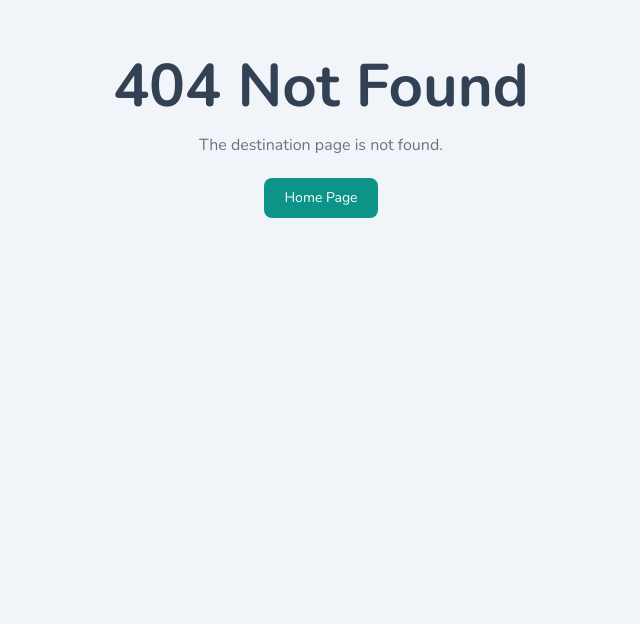
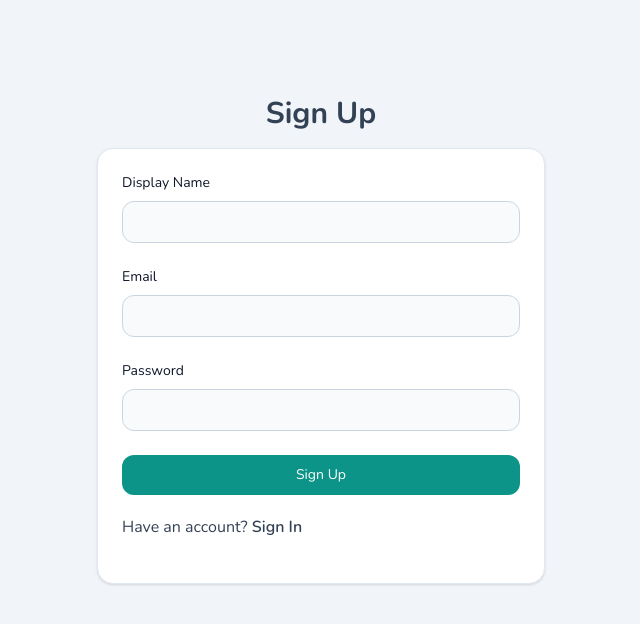
Before and after one commit to ajimsofwan/muso-ninja, a Vue app: page /register in a window 1280 px wide. Before the commit this address had no page. Shown: the top 624 px of the page, without its empty margins (319-959 px from the left). Built offline with nearby package versions, Linux system fonts and the light colour scheme; no server answers.

Commit message:
feat: add isPennding, logian and register views

```diff
--- a/package.json
+++ b/package.json
@@ -9,6 +9,7 @@
     "preview": "vite preview"
   },
   "dependencies": {
+    "firebase": "8",
     "vue": "^3.3.4",
     "vue-router": "4"
   },
--- /dev/null
+++ b/src/components/LoadingIcon.vue
@@ -0,0 +1,14 @@
+<script setup>
+import { ref } from 'vue';
+
+const props = defineProps(['data'])
+</script>
+
+<template>
+  <svg :class="data" class="animate-spin" xmlns="http://www.w3.org/2000/svg" fill="none" viewBox="0 0 24 24">
+    <circle class="opacity-5" cx="12" cy="12" r="10" stroke="currentColor" strokeWidth="4"></circle>
+    <path class="opacity-75" fill="currentColor"
+      d="M4 12a8 8 0 018-8V0C5.373 0 0 5.373 0 12h4zm2 5.291A7.962 7.962 0 014 12H0c0 3.042 1.135 5.824 3 7.938l3-2.647z">
+    </path>
+  </svg>
+</template>
--- a/src/composables/useCollection.js
+++ b/src/composables/useCollection.js
@@ -3,18 +3,22 @@ import { firestore } from "../firebase/config";
 
 const useCollection = (collection) => {
   const error = ref(null);
+  const isPending = ref(false);
 
   const addDoc = async (doc) => {
-    error.value - null;
+    error.value = null;
+    isPending.value = true;
 
     try {
       await firestore.collection(collection).add(doc);
     } catch (err) {
       console.log(err.message);
       error.value = err.message;
+    } finally {
+      isPending.value = false;
     }
   };
-  return { addDoc, error };
+  return { addDoc, isPending, error };
 };
 
 export default useCollection;
--- a/src/composables/useSigIn.js
+++ b/src/composables/useSignIn.js
@@ -2,9 +2,11 @@ import { ref } from "vue";
 import { auth } from "../firebase/config";
 
 const error = ref(null);
+const isPending = ref(false);
 
 const signIn = async (email, password) => {
   error.value = null;
+  isPending.value = true;
 
   try {
     const res = await auth.signInWithEmailAndPassword(email, password);
@@ -15,11 +17,13 @@ const signIn = async (email, password) => {
   } catch (err) {
     console.log(err.message);
     error.value = "Incorrect login credentials.";
+  } finally {
+    isPending.value = false;
   }
 };
 
 const useSignIn = () => {
-  return { signIn, error };
+  return { signIn, isPending, error };
 };
 
 export default useSignIn;
--- a/src/composables/useSignOut.js
+++ b/src/composables/useSignOut.js
@@ -2,19 +2,23 @@ import { ref } from "vue";
 import { auth } from "../firebase/config";
 
 const error = ref(null);
+const isPending = ref(false);
 
 const signOut = async () => {
   error.value = null;
+  isPending.value = true;
   try {
     await auth.signOut();
   } catch (err) {
     console.log(err.message);
     error.value = err.message;
+  } finally {
+    isPending.value = false;
   }
 };
 
 const useSignOut = () => {
-  return { signOut, error };
+  return { signOut, isPending, error };
 };
 
 export default useSignOut;
--- a/src/composables/useSignUp.js
+++ b/src/composables/useSignUp.js
@@ -2,27 +2,32 @@ import { ref } from "vue";
 import { auth } from "../firebase/config";
 
 const error = ref(null);
+const isPending = ref(false);
 
 const signUp = async (email, password, displayName) => {
   error.value = null;
+  isPending.value = true;
 
   try {
     const res = await auth.createUserWithEmailAndPassword(email, password);
     if (!res) {
       throw new Error("Could not complete the sign up");
     }
+    error.value = null;
+
     await res.user.updateProfile({ displayName });
-    error.value = null;
 
     return res;
   } catch (err) {
     console.log(err.message);
     error.value = err.message;
+  } finally {
+    isPending.value = false;
   }
 };
 
 const useSignUp = () => {
-  return { signUp, error };
+  return { signUp, isPending, error };
 };
 
 export default useSignUp;
--- a/src/router/index.js
+++ b/src/router/index.js
@@ -1,5 +1,7 @@
 import { createRouter, createWebHistory } from "vue-router";
 import Home from "../views/Home.vue";
+import Login from "../views/auth/Login.vue";
+import Register from "../views/auth/Register.vue";
 import NotFound from "../views/NotFound.vue";
 
 const routes = [
@@ -7,6 +9,16 @@ const routes = [
     path: "/",
     name: "Home",
     component: Home,
+  },
+  {
+    path: "/login",
+    name: "Login",
+    component: Login,
+  },
+  {
+    path: "/register",
+    name: "Register",
+    component: Register,
   },
   {
     path: "/:catchAll(.*)",
--- /dev/null
+++ b/src/views/auth/Login.vue
@@ -0,0 +1,54 @@
+<script setup>
+import { ref } from 'vue';
+import useSignIn from '../../composables/useSignIn';
+import LoadingIcon from '../../components/LoadingIcon.vue';
+
+const emit = defineEmits(['show', 'signin'])
+const { signIn, isPending, error } = useSignIn()
+
+const email = ref('')
+const password = ref('')
+
+const handleSubmit = async () => {
+  await signIn(email.value, password.value)
+  if (!error.value) {
+    emit('signin')
+  }
+}
+
+</script>
+
+<template>
+  <div class="max-w-md py-10 mx-auto text-left">
+    <h1 class="py-4 text-3xl font-bold text-center">Sign In</h1>
+    <div class="p-6 bg-white border shadow border-slate-200 rounded-2xl dark:bg-slate-800 dark:border-slate-700">
+      <div v-if="error" class="p-4 mb-4 text-sm text-red-800 rounded-xl bg-red-50 dark:bg-slate-800 dark:text-red-400"
+        role="alert">
+        <span class="font-medium">Oops!</span> {{ error }}
+      </div>
+      <form @submit.prevent="handleSubmit">
+        <div class="mb-6">
+          <label for="email" class="block mb-2 text-sm font-medium text-slate-900 dark:text-white">Email</label>
+          <input type="email" id="email" v-model="email"
+            class="bg-slate-50 border border-slate-300 text-slate-900 text-sm rounded-xl focus:outline-none focus:ring-1 focus:ring-primary focus:border-primary block w-full p-2.5 dark:bg-slate-700 dark:border-slate-600 dark:placeholder-slate-400 dark:text-white dark:focus:ring-primary dark:focus:border-primary"
+            required>
+        </div>
+        <div class="mb-6">
+          <label for="password" class="block mb-2 text-sm font-medium text-slate-900 dark:text-white">Password</label>
+          <input type="password" id="password" v-model="password"
+            class="bg-slate-50 border border-slate-300 text-slate-900 text-sm rounded-xl focus:outline-none focus:ring-1 focus:ring-primary focus:border-primary block w-full p-2.5 dark:bg-slate-700 dark:border-slate-600 dark:placeholder-slate-400 dark:text-white dark:focus:ring-primary dark:focus:border-primary"
+            required>
+        </div>
+        <button type="submit" :disabled="isPending"
+          class="text-white flex flex-wrap justify-center bg-primary hover:bg-primary-dark focus:ring-4 focus:outline-none focus:ring-primary-light font-medium rounded-xl text-sm w-full px-5 py-2.5 text-center disabled:bg-primary-light">
+          <LoadingIcon v-if="isPending" data="w-5 h-5 mr-2" />
+          <span v-if="isPending">Processing ...</span>
+          <span v-else>Sign In</span>
+        </button>
+        <div class="py-5">Have an account? <span class="font-semibold cursor-pointer hover:border-b border-slate-700"
+            @click="emit('show')">Sign Up</span>
+        </div>
+      </form>
+    </div>
+  </div>
+</template>
--- /dev/null
+++ b/src/views/auth/Register.vue
@@ -0,0 +1,61 @@
+<script setup>
+import { ref } from 'vue';
+import useSignUp from '../../composables/useSignUp';
+import LoadingIcon from '../../components/LoadingIcon.vue';
+
+const emit = defineEmits(['show', 'signup'])
+const { signUp, isPending, error } = useSignUp()
+
+const displayName = ref('')
+const email = ref('')
+const password = ref('')
+
+const handleSubmit = async () => {
+  await signUp(email.value, password.value, displayName.value)
+  if (!error.value) {
+    emit('signup')
+  }
+}
+
+</script>
+<template>
+  <div class="max-w-md py-10 mx-auto text-left">
+    <h1 class="py-4 text-3xl font-bold text-center">Sign Up</h1>
+    <div class="p-6 bg-white border shadow border-slate-200 rounded-2xl dark:bg-slate-800 dark:border-slate-700">
+      <div v-if="error" class="p-4 mb-4 text-sm text-red-800 rounded-xl bg-red-50 dark:bg-slate-800 dark:text-red-400"
+        role="alert">
+        <span class="font-medium">Oops!</span> {{ error }}
+      </div>
+      <form @submit.prevent="handleSubmit">
+        <div class="mb-6">
+          <label for="displayName" class="block mb-2 text-sm font-medium text-slate-900 dark:text-white">Display
+            Name</label>
+          <input type="text" id="displayName" v-model="displayName"
+            class="bg-slate-50 border border-slate-300 text-slate-900 text-sm rounded-xl focus:outline-none focus:ring-1 focus:ring-primary focus:border-primary block w-full p-2.5 dark:bg-slate-700 dark:border-slate-600 dark:placeholder-slate-400 dark:text-white dark:focus:ring-primary dark:focus:border-primary"
+            required>
+        </div>
+        <div class="mb-6">
+          <label for="email" class="block mb-2 text-sm font-medium text-slate-900 dark:text-white">Email</label>
+          <input type="email" id="email" v-model="email"
+            class="bg-slate-50 border border-slate-300 text-slate-900 text-sm rounded-xl focus:outline-none focus:ring-1 focus:ring-primary focus:border-primary block w-full p-2.5 dark:bg-slate-700 dark:border-slate-600 dark:placeholder-slate-400 dark:text-white dark:focus:ring-primary dark:focus:border-primary"
+            required>
+        </div>
+        <div class="mb-6">
+          <label for="password" class="block mb-2 text-sm font-medium text-slate-900 dark:text-white">Password</label>
+          <input type="password" id="password" v-model="password"
+            class="bg-slate-50 border border-slate-300 text-slate-900 text-sm rounded-xl focus:outline-none focus:ring-1 focus:ring-primary focus:border-primary block w-full p-2.5 dark:bg-slate-700 dark:border-slate-600 dark:placeholder-slate-400 dark:text-white dark:focus:ring-primary dark:focus:border-primary"
+            required>
+        </div>
+        <button type="submit" :disabled="isPending"
+          class="text-white flex flex-wrap justify-center bg-primary hover:bg-primary-dark focus:ring-4 focus:outline-none focus:ring-primary-light font-medium rounded-xl text-sm w-full px-5 py-2.5 text-center disabled:bg-primary-light">
+          <LoadingIcon v-if="isPending" data="w-5 h-5 mr-2" />
+          <span v-if="isPending">Processing ...</span>
+          <span v-else>Sign Up</span>
+        </button>
+        <div class="py-5">Have an account? <span class="font-semibold cursor-pointer hover:border-b border-slate-700"
+            @click="emit('show')">Sign In</span>
+        </div>
+      </form>
+    </div>
+  </div>
+</template>
```
Also changed, not shown: 1 other file (tests, documents, lock files or other folders).
